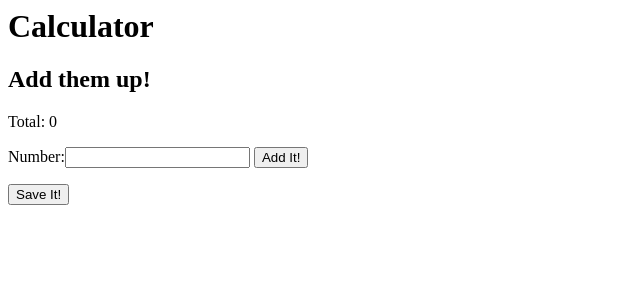
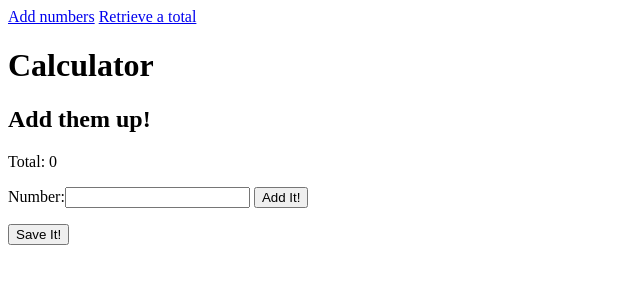
Before and after one commit to ak-foster/UW-Python, a Flask app: page /add in a window 1280 px wide. Shown: the top 300 px of the page, without its empty margins (0-640 px from the left). Run offline with Flask 2, Linux system fonts and the light colour scheme.

Commit message:
Added navigation.

```diff
--- a/Summer/Web Frameworks and Flask/flask-calculator/main.py
+++ b/Summer/Web Frameworks and Flask/flask-calculator/main.py
@@ -5,8 +5,8 @@ from flask import Flask, render_template, request, redirect, url_for, session
 from model import SavedTotal
 
 app = Flask(__name__)
-app.secret_key = b'|\xea\xa6!\xb6EL\xc0\x06\xe9,\x94\xbc,\xbf\xc0\x7f!<!\xb7\xe9/\x12'
-
+# app.secret_key = b'|\xea\xa6!\xb6EL\xc0\x06\xe9,\x94\xbc,\xbf\xc0\x7f!<!\xb7\xe9/\x12'
+app.secret_key = os.environ.get('SECRET_KEY').encode()
 
 @app.route('/add', methods=['GET', 'POST'])
 def add():
@@ -32,6 +32,24 @@ def save():
 
     return render_template('save.jinja2', code=code)
 
+
+@app.route('/retrieve')
+def retrieve():
+    code = request.args.get('code', None)
+
+    if code is None:
+        return render_template('retrieve.jinja2')
+    else:
+        try:
+            saved_total = SavedTotal.get(SavedTotal.code == code)
+        except SavedTotal.DoesNotExist:
+            return render_template('retrieve.jinja2', error="Code not found.")
+
+        session['total'] = saved_total.value
+
+        return redirect(url_for('add'))
+
+
 if __name__ == "__main__":
     port = int(os.environ.get("PORT", 5000))
     app.run(host='0.0.0.0', port=port)
--- a/Summer/Web Frameworks and Flask/flask-calculator/templates/base.jinja2
+++ b/Summer/Web Frameworks and Flask/flask-calculator/templates/base.jinja2
@@ -5,6 +5,10 @@
     </title>
 </head>
 <body>
+    <nav>
+        <a id="add" href="{{ url_for('add') }}">Add numbers</a>
+        <a id="retrieve" href="{{ url_for('retrieve') }}">Retrieve a total</a>
+    </nav>
     <h1>
         Calculator
     </h1>
```
Also changed, not shown: Summer/Web Frameworks and Flask/flask-calculator/templates/retrieve.jinja2 (added, +11 -0 lines), Summer/Web Frameworks and Flask/flask-calculator/my_database.db.
